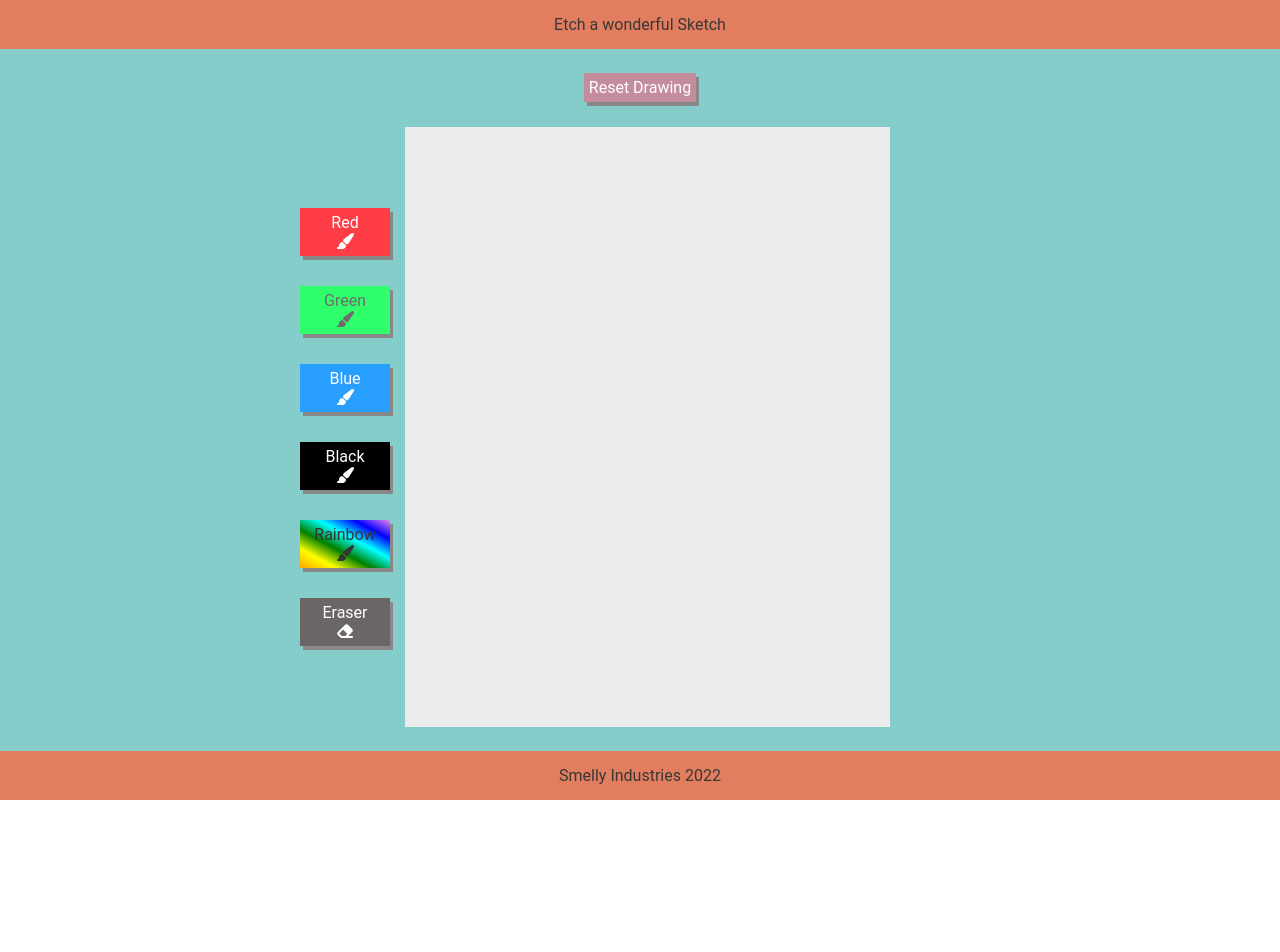
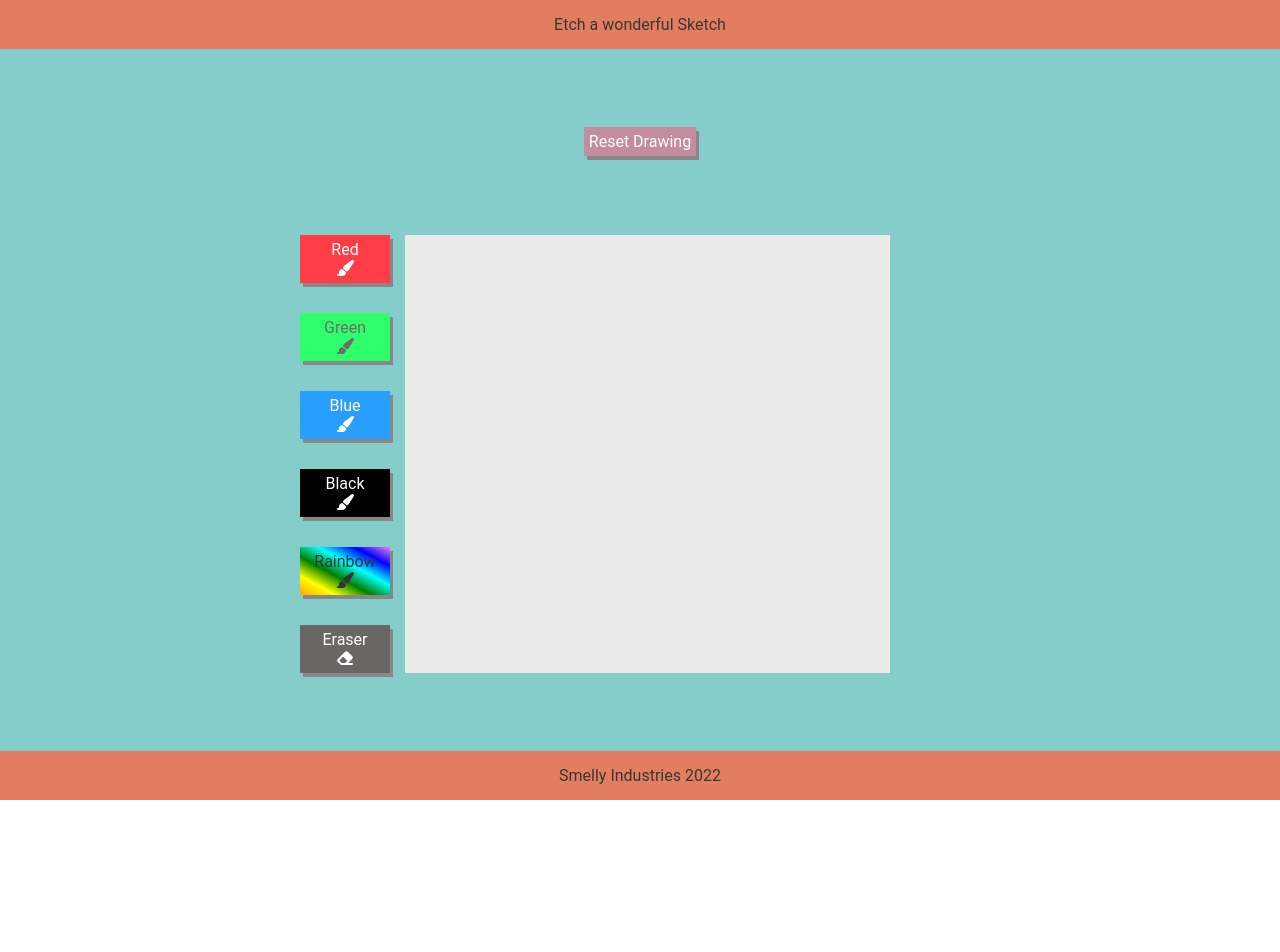
Before and after one commit to RaspberryRat/etch-a-sketch, a plain HTML site: page index.html in a window 1280 px wide. After the commit the page ends 800 px from the top, so only its background shows below. Drawn offline with Linux system fonts and the light colour scheme.

Commit message:
updated styles.css and script.js to use % instead of px for container and etchbox size

```diff
--- a/script.js
+++ b/script.js
@@ -12,7 +12,7 @@ const reset = document.querySelector('.resetBtn');
 let boxes = document.querySelectorAll('.etchBox');
 let sketchColor = 'black'; //starting colour
 
-onload = drawGrid(16);
+onload = drawGrid(24);
 
 function drawGrid(num) {
   for (let i = 0; i < num * num; i++) {
@@ -20,8 +20,8 @@ function drawGrid(num) {
     etchBox.setAttribute('class', 'etchBox');
     container.appendChild(etchBox);
     //600 is the pixel size of the container
-    etchBox.style.flexBasis = (600/num) + 'px';
-    etchBox.style.height = (600/num) + 'px';
+    etchBox.style.flexBasis = (100/num) + '%';
+    etchBox.style.height = (100/num) + '%';
   }
   boxes = document.querySelectorAll('.etchBox');
 }
--- a/styles.css
+++ b/styles.css
@@ -16,8 +16,8 @@
 }
 
 .container {
-  height: 600px;
-  width: 600px;
+  height: 100%;
+  width: 100%;
   background-color: #ebebeb;
   display: flex;
   flex-flow: wrap;
```
